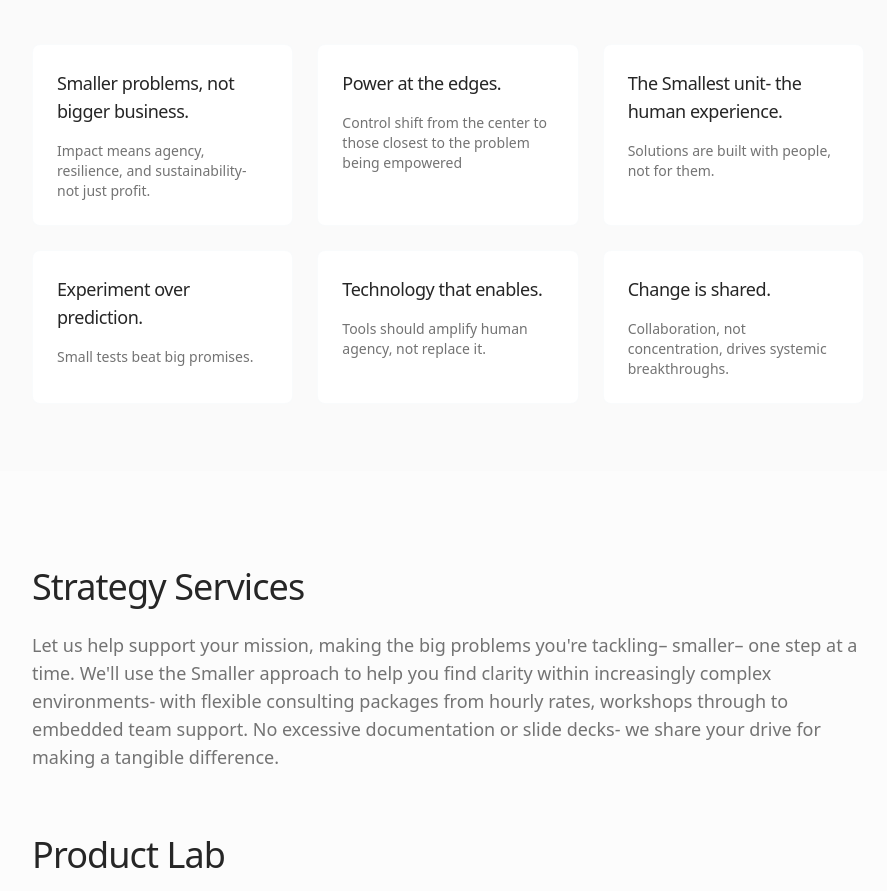
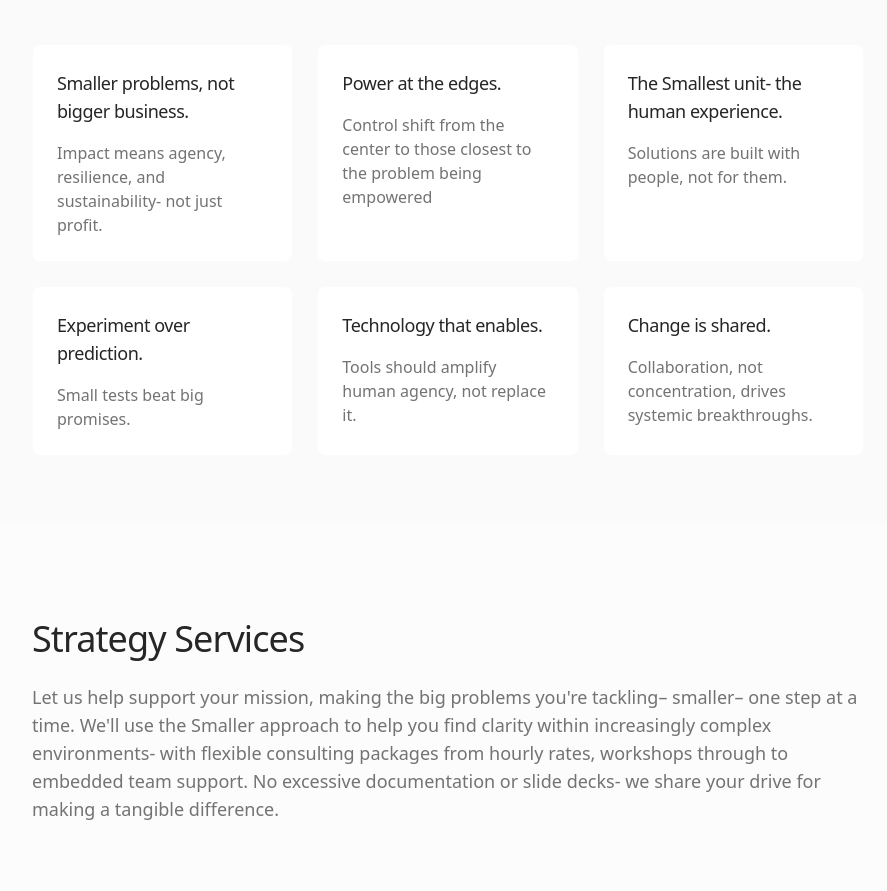
Before and after one commit to vlantis92/think-smaller-landing, a React (Vite) app: page / in a window 1280 px wide. Shown: the part 1415-2306 px from the top of the page, without its empty margins (192-1079 px from the left). Built offline with nearby package versions, Linux system fonts and the light colour scheme.

Commit message:
Visual edit in Lovable
Edited UI in Lovable

```diff
--- a/src/components/Approach.tsx
+++ b/src/components/Approach.tsx
@@ -30,7 +30,7 @@ export const Approach = () => {
                 <h3 className="heading-md mb-4 group-hover:text-accent-foreground transition-colors duration-300 text-lg">
                   {principle.title}
                 </h3>
-                <p className="body-md text-muted-foreground group-hover:text-foreground/80 transition-colors duration-300 text-sm">
+                <p className="body-md text-muted-foreground group-hover:text-foreground/80 transition-colors duration-300 text-base">
                   {principle.description}
                 </p>
               </div>)}
```
